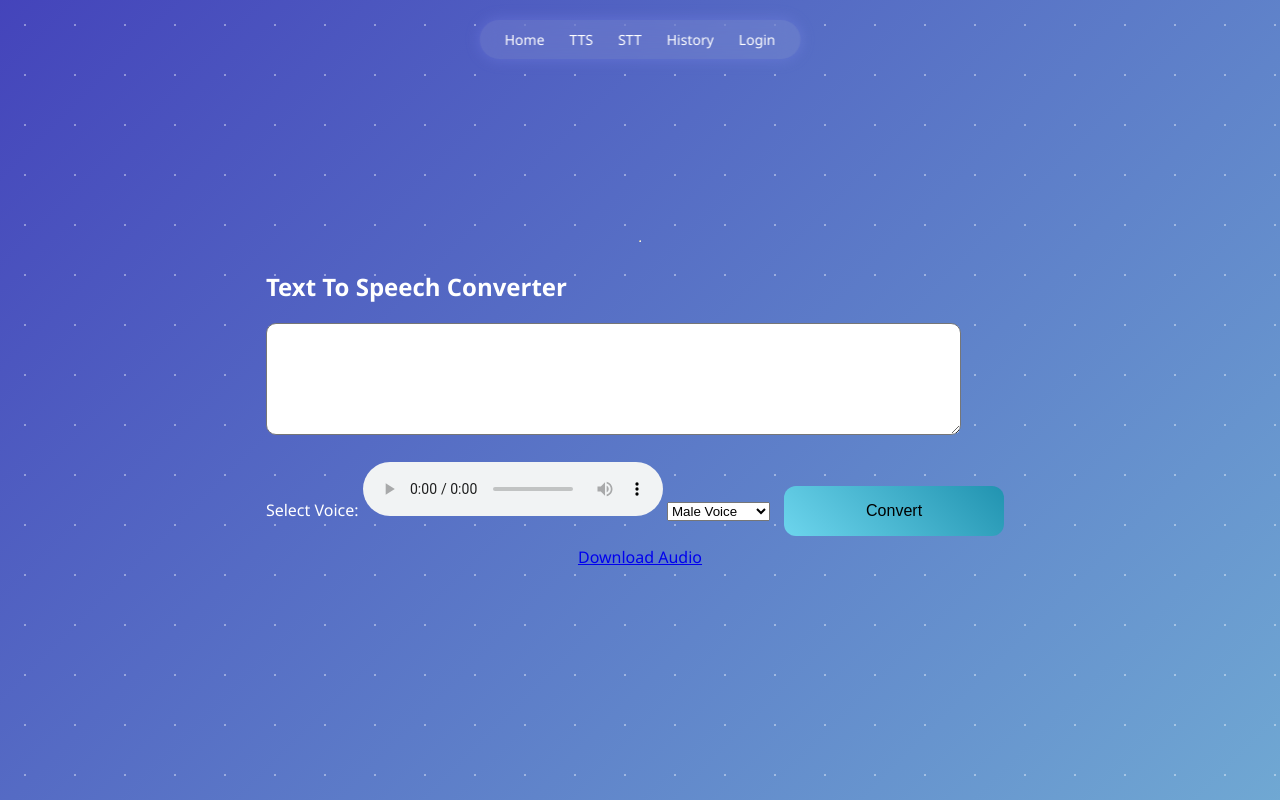
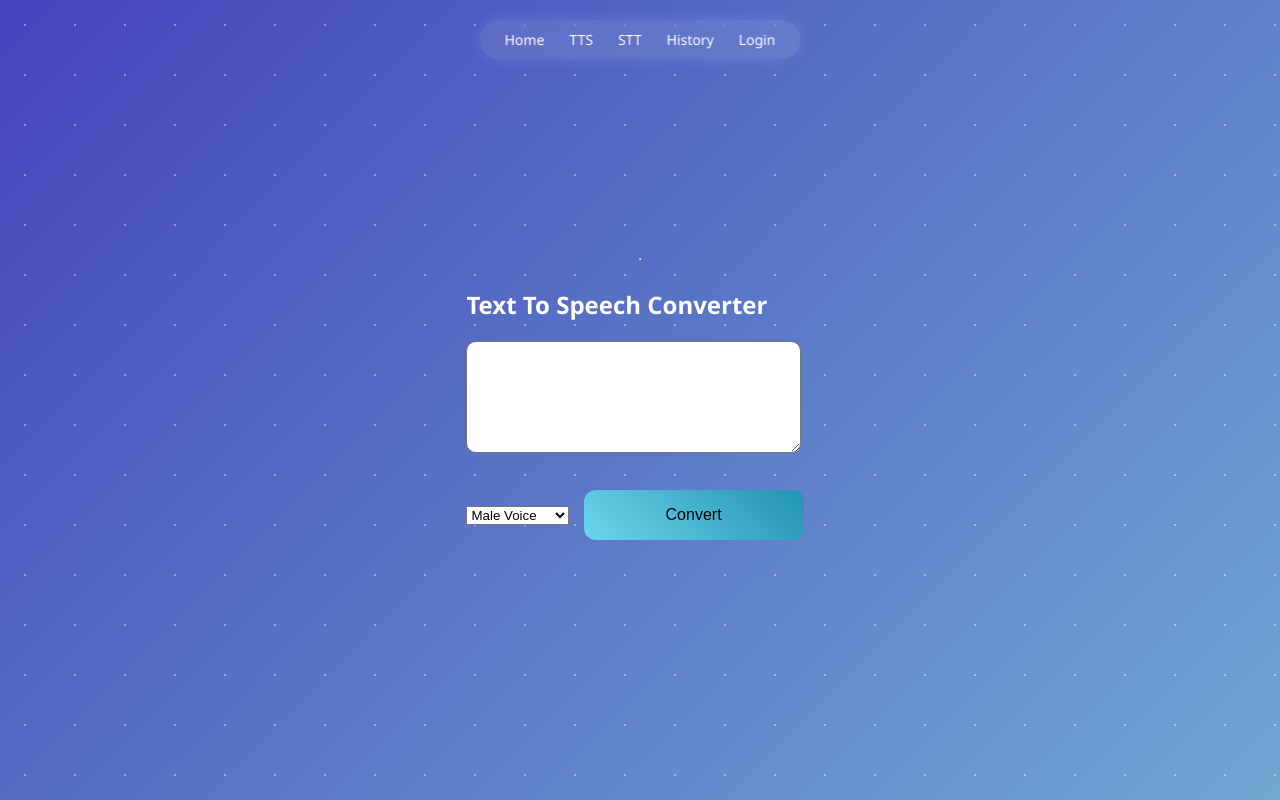
Before and after one commit to kanak310/Project_vocalize_, a Flask app: page /tts in a window 1280 px wide. Run offline with Flask 3, Linux system fonts and the light colour scheme.

Commit message:
Removed audio download button

```diff
--- a/templates/tts.html
+++ b/templates/tts.html
@@ -17,11 +17,6 @@
         </textarea>
         <br><br>
 
-    <label>Select Voice:</label>
-
-    <audio controls>
-    <source src="/static/audio/output.mp3">
-</audio>
 
 <select id="voice">
 
@@ -43,9 +38,6 @@
 
 </div>
 
-<a href="/static/audio/output.mp3" download>
-    Download Audio
-</a>
 
 <script>
 
```
